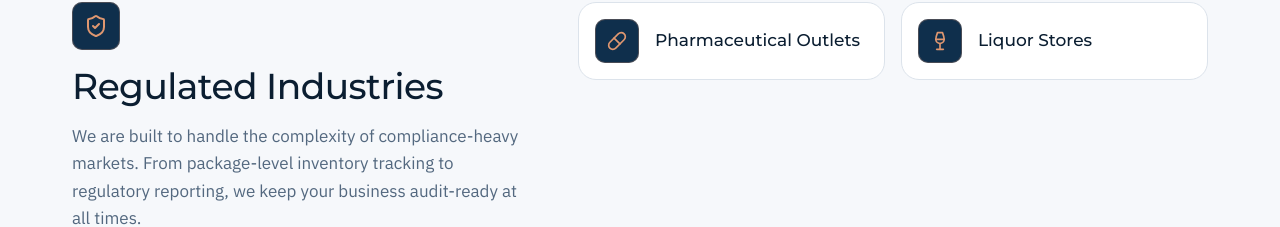
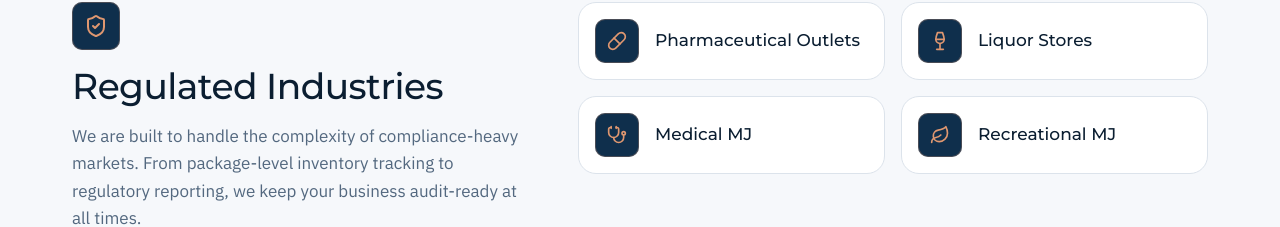
Before and after one commit to BleaumDev/bleaum.io, a Next.js app: page /resources/industries in a window 1280 px wide. Shown: the part 703-930 px from the top of the page. Built offline with nearby package versions, Linux system fonts and the light colour scheme; no server answers.

Commit message:
little change

```diff
--- a/src/app/resources/industries/page.tsx
+++ b/src/app/resources/industries/page.tsx
@@ -5,6 +5,7 @@ import {
   GiftIcon,
   HeartPulseIcon,
   LayersIcon,
+  LeafIcon,
   LockIcon,
   MonitorIcon,
   PillIcon,
@@ -13,6 +14,7 @@ import {
   ShirtIcon,
   ShoppingCartIcon,
   SparklesIcon,
+  StethoscopeIcon,
   StoreIcon,
   TruckIcon,
   WineIcon,
@@ -31,10 +33,12 @@ type Icon = ComponentType<{ className?: string }>
 
 // Copy is unchanged from the old page; website-updates/industries.md #97, #98 and #100 are already applied.
 // #99 (which regulated verticals to keep) and #101 (short descriptions for each vertical) wait on the business,
-// so the lists below stay as they were.
+// so the lists below stay as they were, except #137 (Medical MJ and Recreational MJ added to Regulated Industries).
 const regulated: [Icon, string][] = [
   [PillIcon, "Pharmaceutical Outlets"],
   [WineIcon, "Liquor Stores"],
+  [StethoscopeIcon, "Medical MJ"],
+  [LeafIcon, "Recreational MJ"],
 ]
 
 const retail: [Icon, string][] = [
```
Also changed, not shown: rebrand resources/website-updates/industries.md (+2 -1 lines), rebrand resources/website-updates/README.md.
